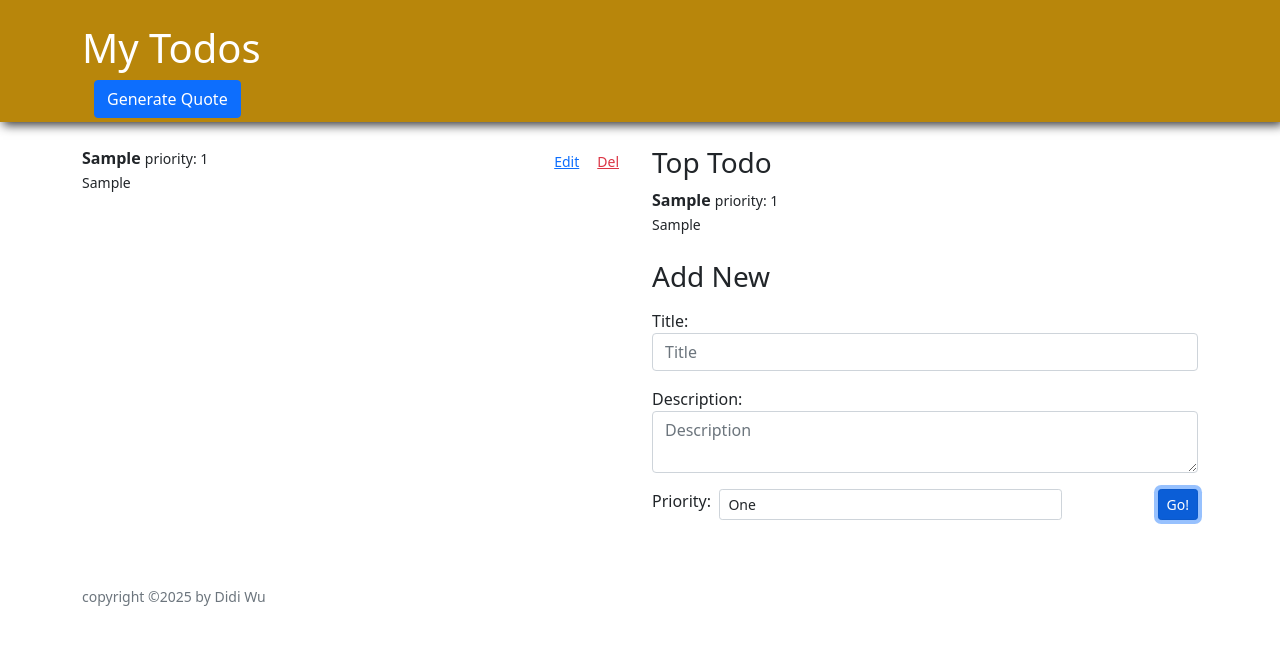
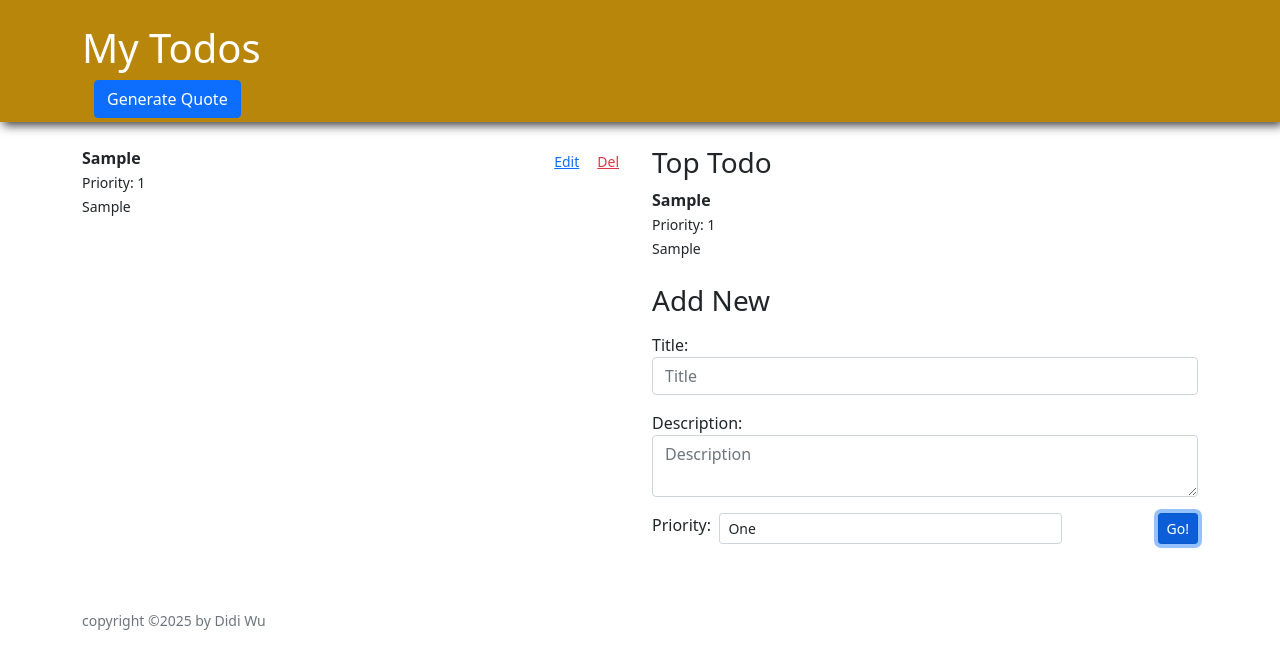
Before and after one commit to Didi-T-Wu/Todo-List, a React (Create React App) app: page / in a window 1280 px wide. Both pictures are taken after typing "Sample", "Sample" into the empty fields and a click on the button "Go!". Shown: the top 668 px of the page. Built offline with nearby package versions, Linux system fonts and the light colour scheme; the HTML template or start-up script is replaced by a standard one.

Commit message:
Add strike through for completed todos(including toggle completed todo and change toptodo)

```diff
--- a/src/EditableTodo.js
+++ b/src/EditableTodo.js
@@ -7,17 +7,23 @@ import TodoForm from "./TodoForm";
  * Props
  * - todo
  * - updateTodo(): fn to call to update a todo
- * - remove(): fn to call to remove a todo
+ * - removeTodo(): fn to call to remove a todo
  *
  * EditableTodoList -> EditableTodo -> { Todo, TodoForm }
  */
 
 function EditableTodo({ todo, updateTodo, removeTodo }) {
   const [isEditing, setIsEditing] = useState(false);
+  const [isCompleted, setIsCompleted] = useState(todo.isCompleted || false);
 
   /** Toggle if this is being edited */
   function toggleEdit() {
     setIsEditing(isEditing => !isEditing);
+  }
+
+  /** Toggle if this is completed */
+  function toggleCompleted() {
+    setIsCompleted(isCompleted => !isCompleted);
   }
 
   /** Call remove fn passed to this. */
@@ -33,6 +39,16 @@ function EditableTodo({ todo, updateTodo, removeTodo }) {
     };
     updateTodo(updatedTodo);
     toggleEdit();
+  }
+
+  const updateTodoAndToggleCompleted = () => {
+    toggleCompleted()
+    const updatedTodo = {
+      ...todo,
+      isCompleted
+    };
+    updateTodo(updatedTodo);
+
   }
 
   return (
@@ -58,7 +74,7 @@ function EditableTodo({ todo, updateTodo, removeTodo }) {
               Del
             </button>
           </div>
-          <Todo todo={todo} />
+          <Todo todo={todo} toggleComplete={updateTodoAndToggleCompleted}/>
         </div>
       )}
     </div>
--- a/src/EditableTodoList.js
+++ b/src/EditableTodoList.js
@@ -5,8 +5,8 @@ import EditableTodo from "./EditableTodo";
  *
  * Props:
  * - todos: array of [ todo, ... ]
- * - update(): fn to call to update a todo
- * - remove(): fn to call to remove a todo
+ * - updateTodo(): fn to call to update a todo
+ * - removeTodo(): fn to call to remove a todo
  *
  * TodoApp -> EditableTodoList -> [ EditableTodo, ... ]
  */
--- a/src/Todo.js
+++ b/src/Todo.js
@@ -8,16 +8,31 @@ import React from "react";
  * { EditableTodo, TopTodo } -> Todo
  **/
 
-function Todo({ todo }) {
+function Todo({ todo, toggleComplete }) {
   //TODO: handle case where todo is completed, add isCompleted prop
   // Add toggle function for completed todo and update in parent
   // add onClick event listener to toggle completed todo
-  const { title, description, priority } = todo;
+  const { title, description, priority, isCompleted } = todo;
+
+
   return (
-      <div className="Todo">
-        <div><b>{ title }</b> <small>priority: { priority }</small></div>
-        <div><small>{ description }</small></div>
+    <div className="Todo">
+      <div>
+        <div
+          onClick={toggleComplete}
+          style={{
+            textDecoration: isCompleted ? "line-through" : "none",
+            cursor: "pointer",
+          }}
+        >
+          <b>{title}</b>
+        </div>
+        <small>Priority: {priority}</small>
       </div>
+      <div>
+        <small>{description}</small>
+      </div>
+    </div>
   );
 }
 
--- a/src/TodoApp.js
+++ b/src/TodoApp.js
@@ -21,7 +21,7 @@ function TodoApp({ initialTodos }) {
   /** add a new todo to list */
   // TODO: add isCompleted property to new todo
   function createTodo(formData) {
-    setTodos(currTodos => [...currTodos, { ...formData, id: uuid() }]);
+    setTodos(currTodos => [...currTodos, { ...formData, id: uuid(), isCompleted: false }]);
   }
 
   /** update a todo with updatedTodo */
--- a/src/TopTodo.js
+++ b/src/TopTodo.js
@@ -15,14 +15,34 @@ import Todo from "./Todo";
 function TopTodo({ todos }) {
   // lowest-priority # is the highest priority
   // TODO: handle case where a todo is completed
-  let top = todos.reduce(
-    (acc, cur) =>
-      cur.priority < acc.priority ? cur : acc, todos[0]
-  );
+
+
+  function findTopTodo(todos) {
+    if (todos.length === 0) return null;
+
+    // Filter out completed todos
+    const incompleteTodos = todos.filter(todo => !todo.isCompleted);
+
+    if (incompleteTodos.length === 0) return null;
+
+    // Find the todo with the highest priority (lowest priority number)
+    return incompleteTodos.reduce((highestPriorityTodo, currentTodo) => {
+      return currentTodo.priority < highestPriorityTodo.priority
+      ? currentTodo
+      : highestPriorityTodo;
+    });
+
+  }
+
+  const topTodo = findTopTodo(todos);
+  if (!topTodo) {
+    return <div className="TopTodo">No active todos.</div>;
+  }
+
 
   return (
     <div>
-      <Todo todo={top} />
+      <Todo todo={topTodo} />
     </div>
   );
 }
```
